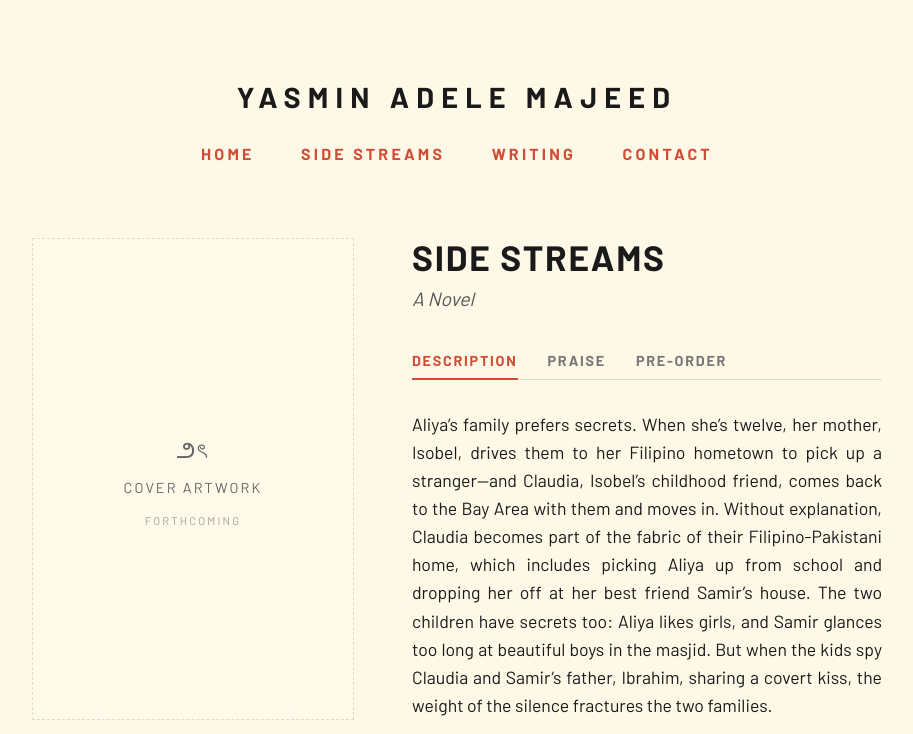
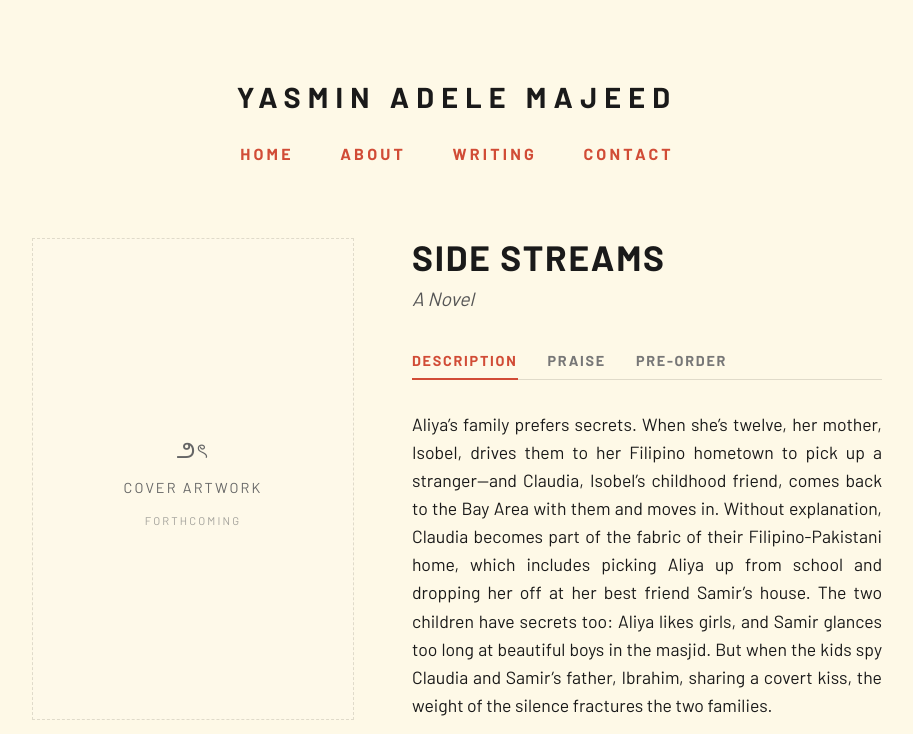
Before and after one commit to yasmaj/yasmaj.com, a plain HTML site: page index.html in a window 1280 px wide. Shown: the top 734 px of the page, without its empty margins (183-1096 px from the left). Drawn offline with Linux system fonts and the light colour scheme.

Commit message:
Update index.html

```diff
--- a/index.html
+++ b/index.html
@@ -258,7 +258,7 @@
         <a href="index.html" class="site-title">Yasmin Adele Majeed</a>
         <div class="nav-links">
             <a href="index.html">Home</a>
-            <a href="side-streams.html">Side Streams</a>
+            <a href="about.html">About</a>
             <a href="writing.html">Writing</a>
             <a href="contact.html">Contact</a>
         </div>
```
